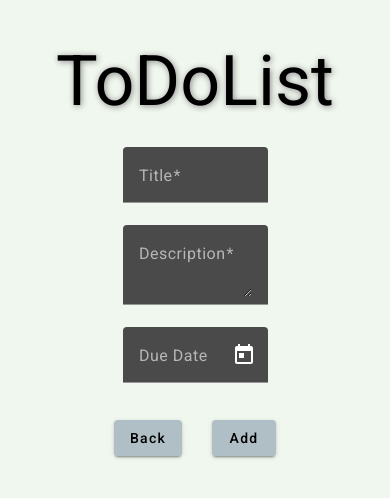
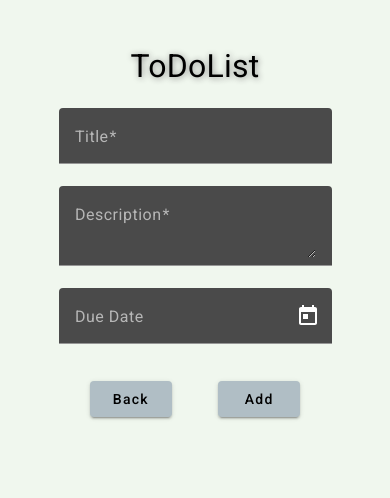
Before and after one commit to Lilly05/ToDoList, an Angular app: page /add-item in a window 390 px wide. Shown: the top 498 px of the page. Built offline with nearby package versions, Linux system fonts and the light colour scheme.

Commit message:
made add-item site responsive

```diff
--- a/src/app/Components/add-item/add-item.component.css
+++ b/src/app/Components/add-item/add-item.component.css
@@ -2,24 +2,32 @@
   display: flex;
   align-items: center;
   flex-direction: column;
-  margin: 50px;
+  margin-top: 4em;
+  width: 100%;
 }
 
-mat-form-field{
-  width: 50%;
+mat-form-field {
+  width: 100%;
+}
+
+.form {
+  width: min(30em, 70%);
 }
 
 .buttons{
+  display: flex;
   flex-direction: row;
+  justify-content: space-evenly;
+  width: 100%;
 }
 
 button{
   margin: 15px;
+  width: 30%;
 }
 
 .title{
-  margin-top: 15px;
-  font-size: 70px;
-  margin-bottom: 50px;
+  margin: 0 0 1em 0;
+  font-size: 2rem;
   text-shadow: 1px 1px 6px #888888;
 }
--- a/src/app/Components/add-item/add-item.component.html
+++ b/src/app/Components/add-item/add-item.component.html
@@ -1,5 +1,6 @@
 <div class="body">
-  <h1 class="title">ToDoList</h1>
+    <span class="title">ToDoList</span>
+    <div class="form">
     <mat-form-field>
         <mat-label>Title</mat-label>
         <input matInput [formControl]="formControl" [(ngModel)]="title">
@@ -9,7 +10,7 @@
     </mat-form-field>
     <mat-form-field>
         <mat-label>Description</mat-label>
-  <textarea matInput [formControl]="formControl"  [(ngModel)]="content"></textarea>
+        <textarea matInput [formControl]="formControl" [(ngModel)]="content"></textarea>
         <mat-error *ngIf="formControl.hasError('required')">
             Please enter a description
         </mat-error>
@@ -25,3 +26,4 @@
         <button (click)="addItem()" mat-raised-button color="accent">Add</button>
     </div>
     </div>
+</div>
```
Lines whose indentation alone changed are shown as unchanged.
